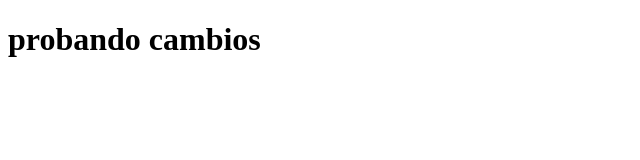
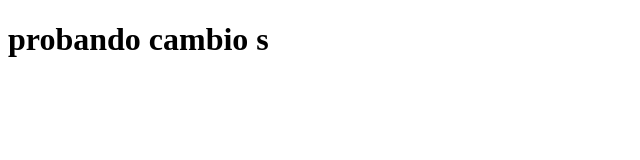
Before and after one commit to sharoncolmedo/repositorioprueba, a plain HTML site: page index.html in a window 1280 px wide. Shown: the full height of the page, 0-640 px from the left. Drawn offline with Linux system fonts and the light colour scheme.

```diff
--- a/index.html
+++ b/index.html
@@ -6,6 +6,6 @@
     <title>Prueba cambios</title>
 </head>
 <body>
-    <h1>probando cambios</h1>
+    <h1>probando cambio s</h1>
 </body>
 </html>
```
